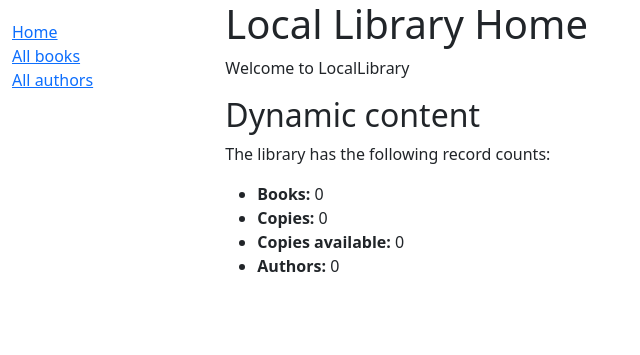
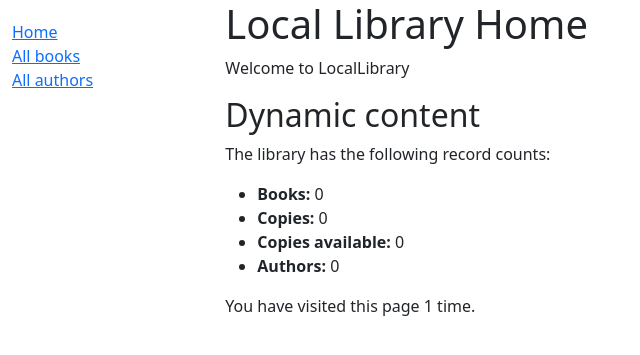
Before and after one commit to praveen9166050/django-local-library, a Django app: page /catalog/ in a window 1280 px wide. Shown: the top 355 px of the page, without its empty margins (0-640 px from the left). Run offline with Django 5.2, Linux system fonts and the light colour scheme; data that the repository does not hold is empty.

Commit message:
Number of visits to the site using session storage

```diff
--- a/locallibrary/catalog/templates/index.html
+++ b/locallibrary/catalog/templates/index.html
@@ -17,4 +17,7 @@
     <li><strong>Copies available:</strong> {{ num_instances_available }}</li>
     <li><strong>Authors:</strong> {{ num_authors }}</li>
   </ul>
+  <p>
+    You have visited this page {{ num_visits }} time{{ num_visits|pluralize }}.
+  </p>
 {% endblock %}
--- a/locallibrary/catalog/views.py
+++ b/locallibrary/catalog/views.py
@@ -9,11 +9,16 @@ def index(request):
   num_instances_available = BookInstance.objects.filter(status__exact='a').count()
   num_authors = Author.objects.count()
 
+  num_visits = request.session.get('num_visits', 0)
+  num_visits += 1
+  request.session['num_visits'] = num_visits
+
   context = {
     'num_books': num_books,
     'num_instances': num_instances,
     'num_instances_available': num_instances_available,
     'num_authors': num_authors,
+    'num_visits': num_visits,
   }
   return render(request, 'index.html', context)
 
```
